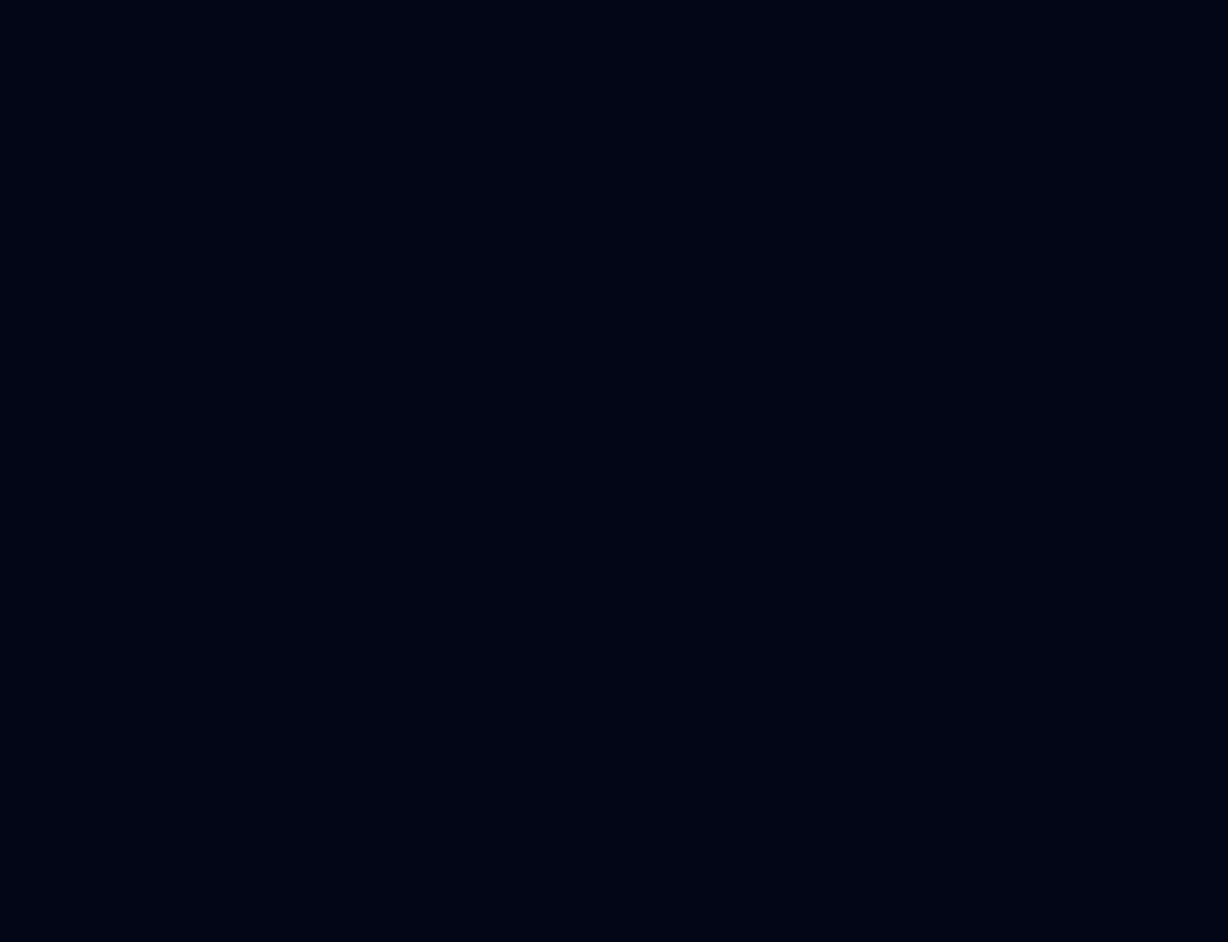
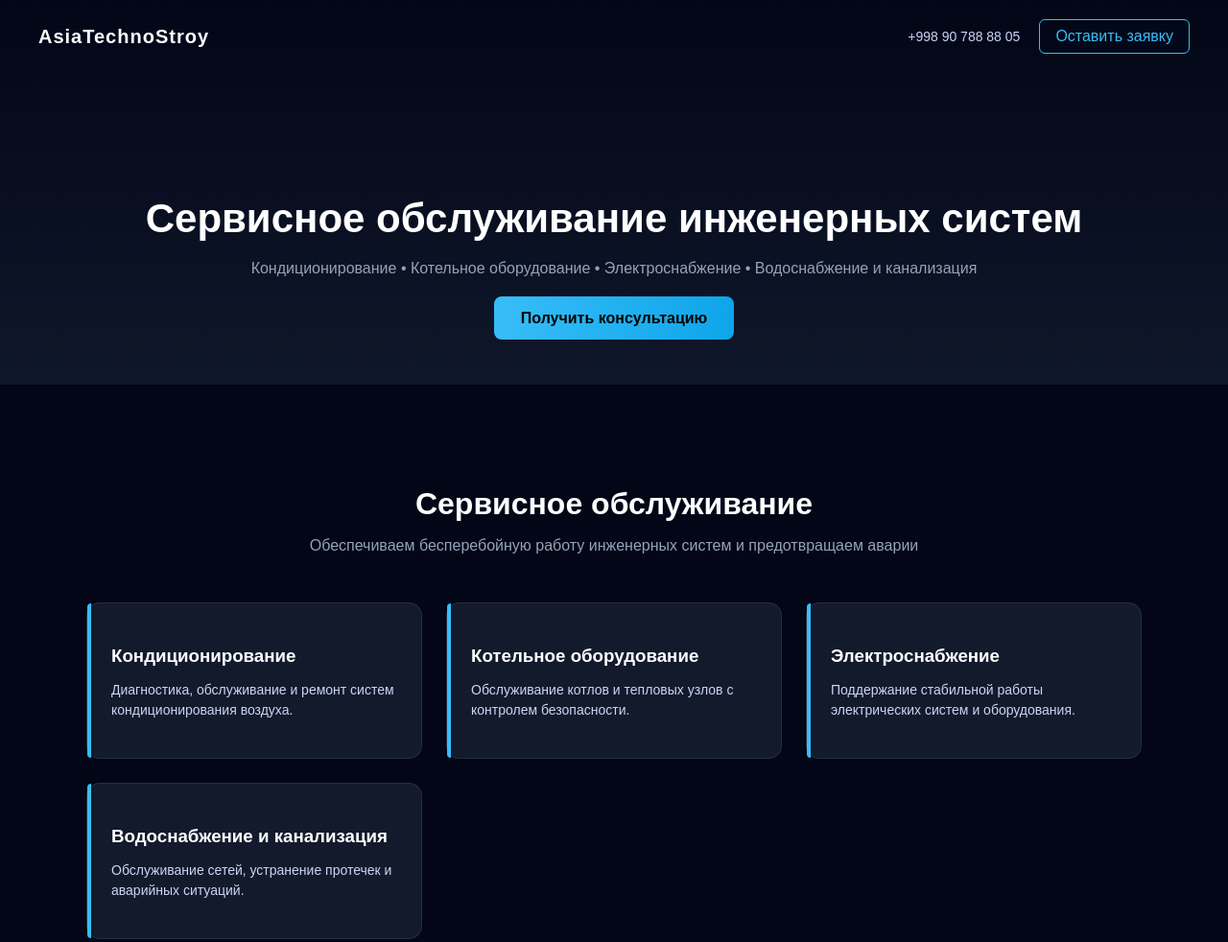
Before and after one commit to alexandroisg-jpg/asiatechnostroy, a website: page public/index.html in a window 1280 px wide. Shown: the top 982 px of the page at 96% size. Before the commit the page ends 800 px from the top, so only its background shows below. Drawn offline with Linux system fonts and the light colour scheme.

Commit message:
Update index.html

```diff
--- a/public/index.html
+++ b/public/index.html
@@ -13,13 +13,170 @@
       color: #fff;
     }
 
-    <header class="header">
+    .container {
+      max-width: 1100px;
+      margin: 0 auto;
+      padding: 0 20px;
+    }
+
+    /* HEADER */
+    .header {
+      background: linear-gradient(180deg, #020617, #0f172a);
+    }
+
+    .nav {
+      display: flex;
+      justify-content: space-between;
+      align-items: center;
+      padding: 20px 40px;
+    }
+
+    .logo {
+      font-size: 20px;
+      font-weight: 700;
+      letter-spacing: 1px;
+    }
+
+    .nav-right {
+      display: flex;
+      align-items: center;
+      gap: 20px;
+    }
+
+    .phone {
+      color: #cbd5f5;
+      text-decoration: none;
+      font-size: 14px;
+    }
+
+    .btn {
+      border: 1px solid #38bdf8;
+      color: #38bdf8;
+      padding: 8px 16px;
+      border-radius: 6px;
+      text-decoration: none;
+      transition: 0.3s;
+    }
+
+    .btn:hover {
+      background: #38bdf8;
+      color: #000;
+    }
+
+    .hero {
+      text-align: center;
+      padding: 100px 20px 60px;
+    }
+
+    .hero h1 {
+      font-size: 42px;
+      margin-bottom: 15px;
+    }
+
+    .subtitle {
+      max-width: 800px;
+      margin: 0 auto;
+      color: #94a3b8;
+      line-height: 1.6;
+    }
+
+    .hero-buttons {
+      margin-top: 30px;
+    }
+
+    .btn-primary {
+      background: linear-gradient(90deg, #38bdf8, #0ea5e9);
+      color: #000;
+      padding: 14px 28px;
+      border-radius: 8px;
+      text-decoration: none;
+      font-weight: 600;
+      transition: 0.3s;
+    }
+
+    .btn-primary:hover {
+      transform: scale(1.05);
+    }
+
+    /* SECTIONS */
+    .section {
+      padding: 80px 20px;
+    }
+
+    h2 {
+      text-align: center;
+      font-size: 32px;
+      margin-bottom: 10px;
+    }
+
+    .section-subtitle {
+      text-align: center;
+      color: #94a3b8;
+      margin-bottom: 50px;
+    }
+
+    /* GRID */
+    .grid {
+      display: grid;
+      grid-template-columns: repeat(auto-fit, minmax(260px, 1fr));
+      gap: 25px;
+    }
+
+    /* CARD */
+    .card {
+      background: rgba(30, 41, 59, 0.6);
+      border: 1px solid rgba(148, 163, 184, 0.15);
+      padding: 25px;
+      border-radius: 14px;
+      transition: 0.3s;
+      position: relative;
+    }
+
+    .card::before {
+      content: "";
+      position: absolute;
+      left: 0;
+      top: 0;
+      width: 4px;
+      height: 100%;
+      background: #38bdf8;
+      border-radius: 4px 0 0 4px;
+    }
+
+    .card:hover {
+      transform: translateY(-5px);
+      border-color: rgba(56, 189, 248, 0.5);
+    }
+
+    .card h3 {
+      margin-bottom: 10px;
+    }
+
+    .card p {
+      color: #cbd5f5;
+      font-size: 14px;
+      line-height: 1.5;
+    }
+
+    /* FOOTER */
+    footer {
+      text-align: center;
+      padding: 30px;
+      color: #64748b;
+      font-size: 14px;
+    }
+  </style>
+</head>
+
+<body>
+
+<header class="header">
   <div class="nav">
     <div class="logo">AsiaTechnoStroy</div>
 
     <div class="nav-right">
-      <a href="tel:+998901234567" class="phone">+998 90 123 45 67</a>
-      <a href="https://t.me/yourusername" target="_blank" class="btn">Оставить заявку</a>
+      <a href="tel:+998907888805" class="phone">+998 90 788 88 05</a>
+      <a href="#" class="btn">Оставить заявку</a>
     </div>
   </div>
 
@@ -31,9 +188,7 @@
     </p>
 
     <div class="hero-buttons">
-      <a href="https://t.me/yourusername" target="_blank" class="btn-primary">
-        Получить консультацию
-      </a>
+      <a href="#" class="btn-primary">Получить консультацию</a>
     </div>
   </div>
 </header>
@@ -42,28 +197,28 @@
   <div class="container">
     <h2>Сервисное обслуживание</h2>
     <p class="section-subtitle">
-      Обеспечиваем стабильную и бесперебойную работу всех инженерных систем объекта
+      Обеспечиваем бесперебойную работу инженерных систем и предотвращаем аварии
     </p>
 
     <div class="grid">
       <div class="card">
         <h3>Кондиционирование</h3>
-        <p>Регулярное техническое обслуживание, диагностика и оперативное устранение неисправностей систем кондиционирования.</p>
+        <p>Диагностика, обслуживание и ремонт систем кондиционирования воздуха.</p>
       </div>
 
       <div class="card">
         <h3>Котельное оборудование</h3>
-        <p>Контроль, обслуживание и поддержание безопасной работы котлов и тепловых узлов.</p>
+        <p>Обслуживание котлов и тепловых узлов с контролем безопасности.</p>
       </div>
 
       <div class="card">
         <h3>Электроснабжение</h3>
-        <p>Проверка, обслуживание и обеспечение бесперебойной работы электрических систем.</p>
+        <p>Поддержание стабильной работы электрических систем и оборудования.</p>
       </div>
 
       <div class="card">
         <h3>Водоснабжение и канализация</h3>
-        <p>Обслуживание сетей, устранение неисправностей и предотвращение аварий.</p>
+        <p>Обслуживание сетей, устранение протечек и аварийных ситуаций.</p>
       </div>
     </div>
   </div>
@@ -76,22 +231,22 @@
     <div class="grid">
       <div class="card">
         <h3>24/7 реагирование</h3>
-        <p>Оперативный выезд и устранение аварийных ситуаций в любое время.</p>
+        <p>Быстрый выезд и устранение аварий.</p>
       </div>
 
       <div class="card">
-        <h3>Практический опыт</h3>
-        <p>Опыт обслуживания коммерческих и жилых объектов различного уровня.</p>
+        <h3>Опыт</h3>
+        <p>Работаем с коммерческими и жилыми объектами.</p>
       </div>
 
       <div class="card">
         <h3>Снижение затрат</h3>
-        <p>Профилактика снижает риск крупных поломок и расходов.</p>
+        <p>Профилактика вместо дорогого ремонта.</p>
       </div>
 
       <div class="card">
-        <h3>Комплексное обслуживание</h3>
-        <p>Все инженерные системы — в рамках одного договора.</p>
+        <h3>Комплексный подход</h3>
+        <p>Все системы в одном договоре.</p>
       </div>
     </div>
   </div>
```
